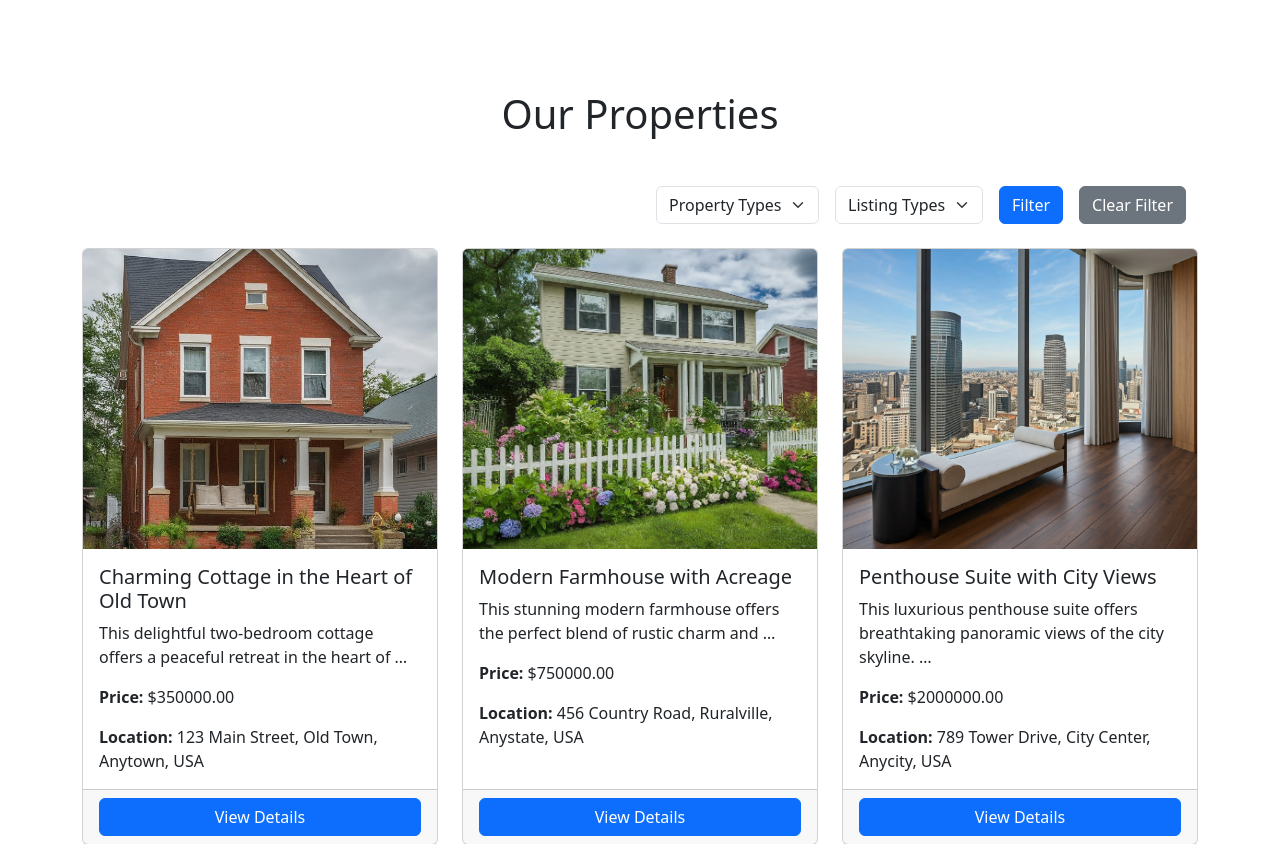
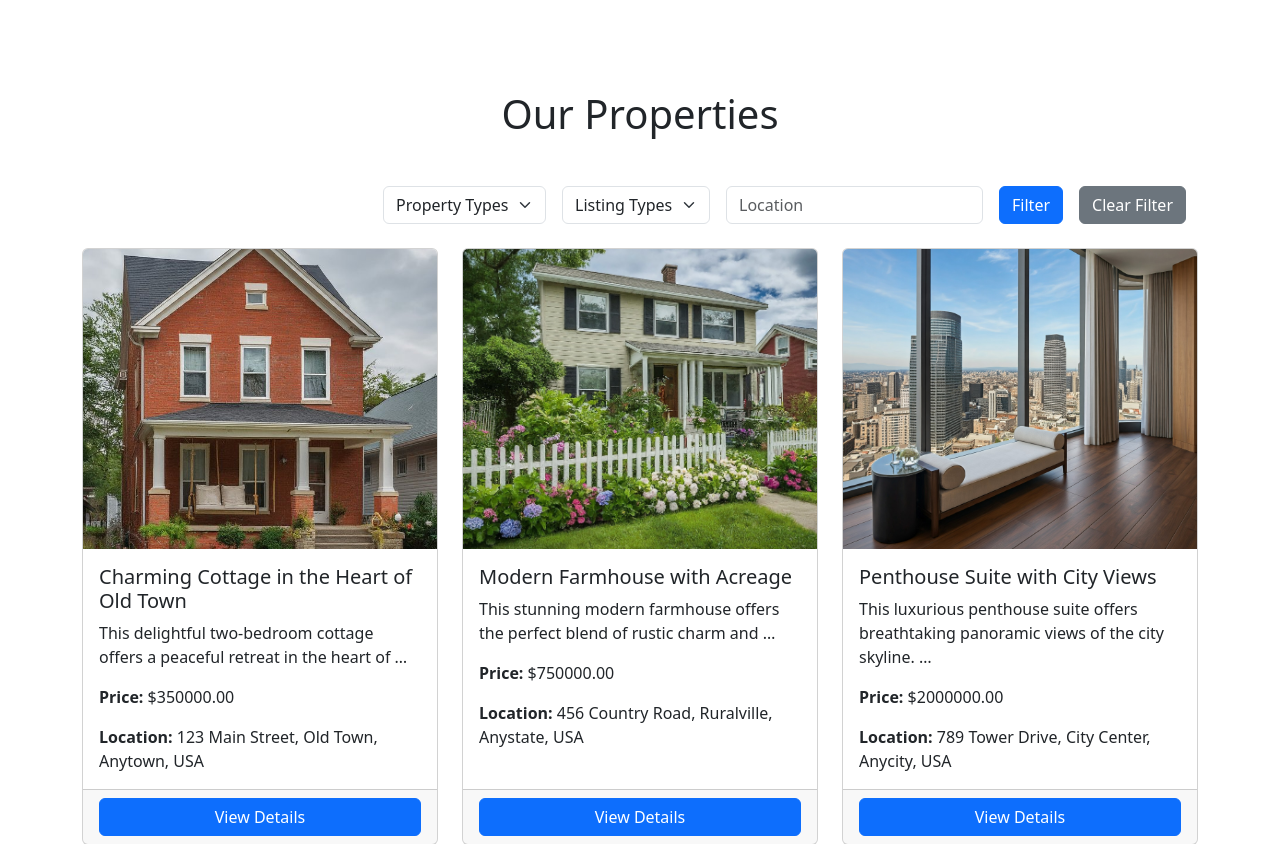
Before and after one commit to MSRhmn/pine-properties, a Django app: page /properties/ in a window 1280 px wide. Shown: the part 56-900 px from the top of the page. Run offline with Django 5.2, Linux system fonts and the light colour scheme; data comes from the database, SQL or seed files in the repository.

Commit message:
feat: add location input in properties temp

```diff
--- a/properties/templates/properties/properties.html
+++ b/properties/templates/properties/properties.html
@@ -33,6 +33,12 @@
         </select>
       </div>
 
+      <!-- Location -->
+      <div class="col-auto">
+        <input type="text" name="location" class="form-control" placeholder="Location"
+               value="{{ request.GET.location }}">
+      </div>
+
       <!-- Buttons -->
       <div class="col-auto">
         <button type="submit" class="btn btn-primary">Filter</button>
```
